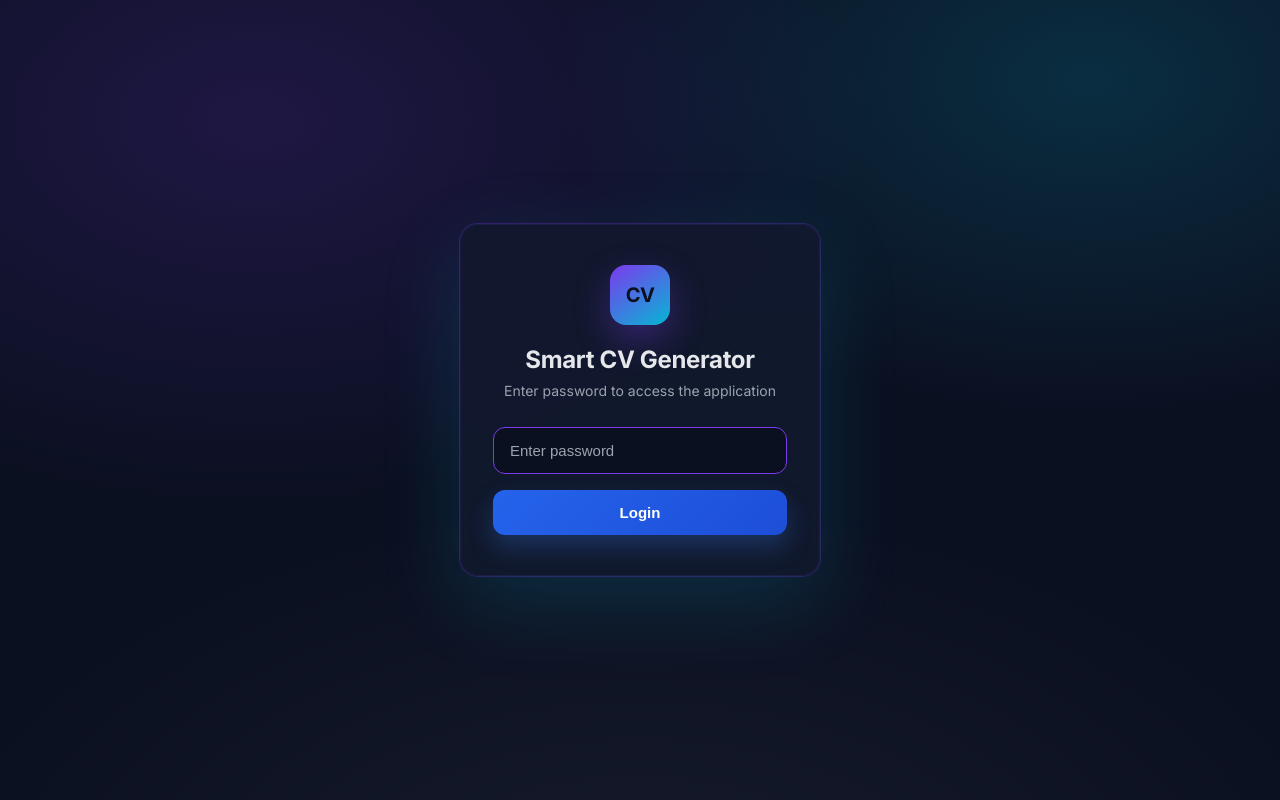
After one commit to MariamSalman/CV-Extractor, a Flask app: template templates/login.html in a window 1280 px wide. The commit adds this page. Run offline with Flask 3, Linux system fonts and the light colour scheme; the template is opened without the code that fills it, so the values that code supplies are empty.

Commit message:
Add password protection, Docker Compose, and production deployment support
- Add password protection with login page (APP_PASSWORD env var)
- Add Docker Compose configuration for easier deployment
- Fix LaTeX template to handle empty itemize blocks
- Add PDF generation loading indicator
- Update Dockerfile to use statically-linked tectonic (musl)
- Add comprehensive production deployment guide in README
- Add security features documentation (UFW, Fail2Ban, Nginx)

Co-authored-by: Cursor <cursoragent@cursor.com>

```diff
--- a/smart_cv_app/app.py
+++ b/smart_cv_app/app.py
@@ -1,8 +1,10 @@
 import os
 import json
 import subprocess
+import secrets
 import jinja2
-from flask import Flask, request, jsonify, send_file, render_template
+from functools import wraps
+from flask import Flask, request, jsonify, send_file, render_template, session, redirect, url_for
 from werkzeug.utils import secure_filename
 from openai import OpenAI
 from PyPDF2 import PdfReader
@@ -17,6 +19,18 @@ STATIC_DIR = os.path.join(BASE_DIR, 'static')
 load_dotenv(os.path.join(BASE_DIR, '.env'))
 
 app = Flask(__name__, template_folder=TEMPLATE_DIR, static_folder=STATIC_DIR)
+app.secret_key = os.getenv("SECRET_KEY", secrets.token_hex(32))
+
+# --- PASSWORD PROTECTION ---
+APP_PASSWORD = os.getenv("APP_PASSWORD", "").strip()
+
+def login_required(f):
+    @wraps(f)
+    def decorated_function(*args, **kwargs):
+        if APP_PASSWORD and not session.get('authenticated'):
+            return redirect(url_for('login'))
+        return f(*args, **kwargs)
+    return decorated_function
 
 # --- CONFIGURATION ---
 UPLOAD_FOLDER = os.path.join(STATIC_DIR, 'uploads')
@@ -187,11 +201,33 @@ Respond with ONLY the complete LaTeX code."""
 
 # --- ROUTES ---
 
+@app.route('/login', methods=['GET', 'POST'])
+def login():
+    if not APP_PASSWORD:
+        return redirect(url_for('index'))
+
+    error = None
+    if request.method == 'POST':
+        password = request.form.get('password', '')
+        if password == APP_PASSWORD:
+            session['authenticated'] = True
+            return redirect(url_for('index'))
+        error = 'Invalid password'
+
+    return render_template('login.html', error=error)
+
+@app.route('/logout')
+def logout():
+    session.pop('authenticated', None)
+    return redirect(url_for('login'))
+
 @app.route('/')
+@login_required
 def index():
     return render_template('index.html')
 
 @app.route('/parse-cv', methods=['POST'])
+@login_required
 def parse_cv():
     """
     1. Saves the uploaded CV.
@@ -270,6 +306,7 @@ Return ONLY valid JSON.
 
 
 @app.route('/generate-pdf', methods=['POST'])
+@login_required
 def generate_pdf():
     """
     1. Receives the Finalized JSON from Frontend.
@@ -344,4 +381,5 @@ def generate_pdf():
         return jsonify({"error": str(e)}), 500
 
 if __name__ == '__main__':
-    app.run(debug=True, host='0.0.0.0', port=5000)
+    debug_mode = os.getenv("FLASK_DEBUG", "false").lower() == "true"
+    app.run(debug=debug_mode, host='0.0.0.0', port=5000)
--- /dev/null
+++ b/templates/login.html
@@ -0,0 +1,140 @@
+<!DOCTYPE html>
+<html lang="en">
+<head>
+    <meta charset="UTF-8">
+    <meta name="viewport" content="width=device-width, initial-scale=1.0">
+    <title>Login - Smart CV Generator</title>
+    <link rel="preconnect" href="https://fonts.googleapis.com">
+    <link rel="preconnect" href="https://fonts.gstatic.com" crossorigin>
+    <link href="https://fonts.googleapis.com/css2?family=Inter:wght@400;500;600;700&display=swap" rel="stylesheet">
+    <style>
+        :root {
+            --bg: #0b1021;
+            --panel: #0f162c;
+            --card: rgba(18, 25, 46, 0.92);
+            --accent: #7c3aed;
+            --accent-2: #06b6d4;
+            --muted: #9ca3af;
+            --border: #1f2937;
+            --radius: 18px;
+            --glow: 0 0 0 1px rgba(124,58,237,0.28), 0 25px 80px rgba(6,182,212,0.18);
+        }
+        * { box-sizing: border-box; }
+        body {
+            margin: 0;
+            padding: 0;
+            background:
+                radial-gradient(120% 120% at 20% 15%, rgba(124,58,237,0.17), transparent 40%),
+                radial-gradient(110% 110% at 85% 10%, rgba(6,182,212,0.18), transparent 38%),
+                radial-gradient(130% 130% at 50% 120%, rgba(255,255,255,0.05), transparent 45%),
+                var(--bg);
+            font-family: 'Inter', system-ui, -apple-system, sans-serif;
+            color: #e5e7eb;
+            min-height: 100vh;
+            display: flex;
+            align-items: center;
+            justify-content: center;
+        }
+        .login-container {
+            width: 100%;
+            max-width: 400px;
+            padding: 0 20px;
+        }
+        .card {
+            background: var(--card);
+            border: 1px solid rgba(124,58,237,0.12);
+            border-radius: var(--radius);
+            padding: 40px 32px;
+            box-shadow: var(--glow);
+            backdrop-filter: blur(10px);
+            text-align: center;
+        }
+        .logo {
+            width: 60px; height: 60px;
+            border-radius: 16px;
+            background: linear-gradient(145deg, var(--accent), var(--accent-2));
+            display: inline-flex;
+            align-items: center;
+            justify-content: center;
+            font-weight: 800;
+            font-size: 20px;
+            color: #0b1021;
+            letter-spacing: -0.5px;
+            box-shadow: 0 14px 34px rgba(124,58,237,0.35);
+            margin-bottom: 20px;
+        }
+        h1 {
+            margin: 0 0 8px;
+            font-size: 24px;
+            letter-spacing: -0.35px;
+            color: #e5e7eb;
+        }
+        p {
+            margin: 0 0 28px;
+            color: var(--muted);
+            font-size: 14px;
+        }
+        .error {
+            background: rgba(220, 38, 38, 0.15);
+            border: 1px solid rgba(220, 38, 38, 0.3);
+            color: #fca5a5;
+            padding: 12px;
+            border-radius: 10px;
+            margin-bottom: 20px;
+            font-size: 14px;
+        }
+        input[type="password"] {
+            width: 100%;
+            padding: 14px 16px;
+            border-radius: 12px;
+            border: 1px solid var(--border);
+            background: #0b1021;
+            color: #e5e7eb;
+            font-size: 15px;
+            margin-bottom: 16px;
+            transition: border-color 0.2s;
+        }
+        input[type="password"]:focus {
+            outline: none;
+            border-color: var(--accent);
+        }
+        input[type="password"]::placeholder {
+            color: var(--muted);
+        }
+        .btn {
+            background: linear-gradient(135deg, #2563eb, #1d4ed8);
+            border: none;
+            color: white;
+            padding: 14px 20px;
+            border-radius: 12px;
+            font-weight: 700;
+            font-size: 15px;
+            cursor: pointer;
+            width: 100%;
+            transition: transform 0.1s ease, box-shadow 0.2s ease;
+            box-shadow: 0 12px 25px rgba(59,130,246,0.25);
+        }
+        .btn:hover {
+            transform: translateY(-1px);
+        }
+    </style>
+</head>
+<body>
+    <div class="login-container">
+        <div class="card">
+            <div class="logo">CV</div>
+            <h1>Smart CV Generator</h1>
+            <p>Enter password to access the application</p>
+
+            {% if error %}
+            <div class="error">{{ error }}</div>
+            {% endif %}
+
+            <form method="POST">
+                <input type="password" name="password" placeholder="Enter password" required autofocus>
+                <button type="submit" class="btn">Login</button>
+            </form>
+        </div>
+    </div>
+</body>
+</html>
```
Also changed, not shown: docker-compose.yml (added, +10 -0 lines), templates/index.html (+17 -1 lines), README.md, 3 other files.
